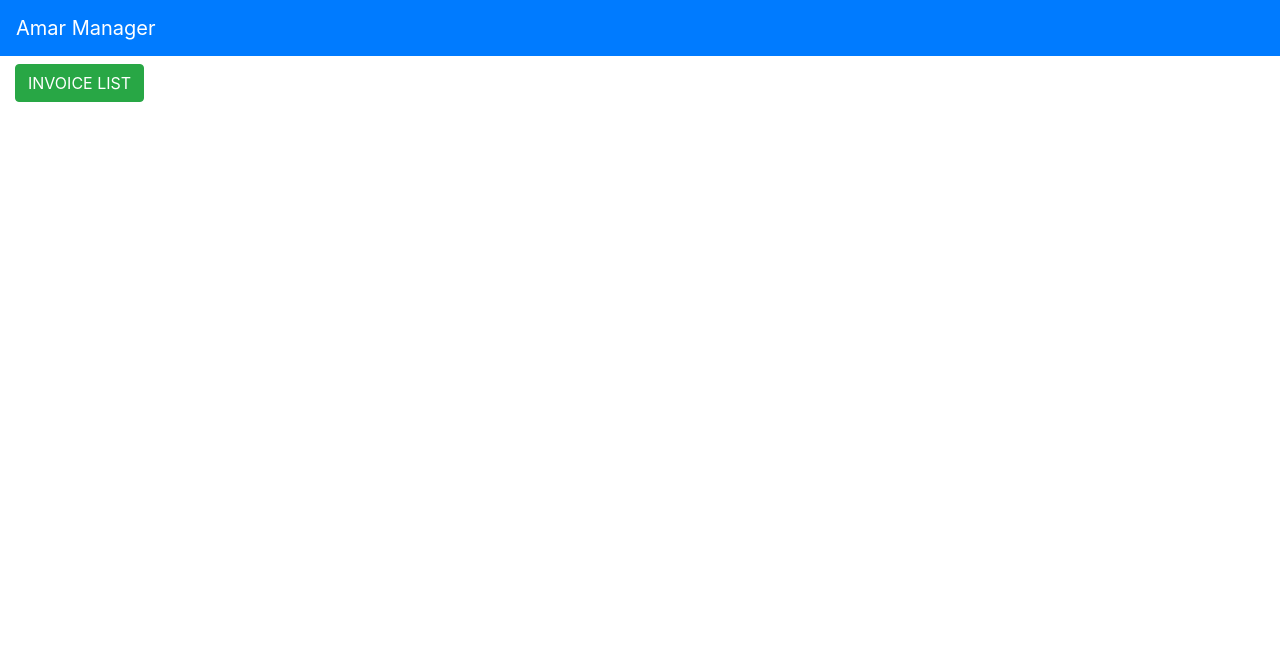
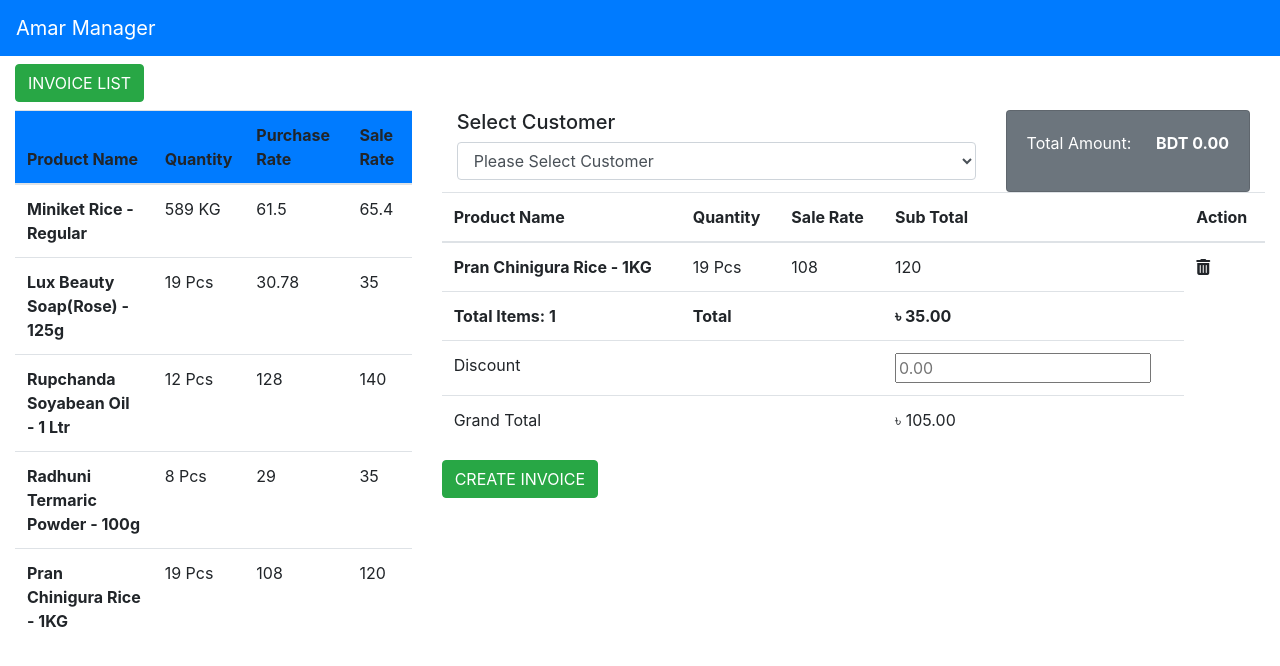
Before and after one commit to supermanshuvo/amar-manager, a React (Create React App) app: page / in a window 1280 px wide. Shown: the top 666 px of the page. Built offline with nearby package versions, Linux system fonts and the light colour scheme.

Commit message:
Create Product sales page

```diff
--- a/public/index.html
+++ b/public/index.html
@@ -15,6 +15,7 @@
       user's mobile device or desktop. See https://developers.google.com/web/fundamentals/web-app-manifest/
     -->
     <link rel="manifest" href="%PUBLIC_URL%/manifest.json" />
+    <script src="https://kit.fontawesome.com/a076d05399.js" crossorigin="anonymous"></script>
     <!--
       Notice the use of %PUBLIC_URL% in the tags above.
       It will be replaced with the URL of the `public` folder during the build.
--- a/src/components/Body.jsx
+++ b/src/components/Body.jsx
@@ -1,7 +1,10 @@
+import Products from "./Products"
+
 const Body = () => {
     return(
         <div className="container-fluid mt-2">
             <a className="btn btn-success" href="#">INVOICE LIST</a>
+            <Products />
         </div>
     );
 }
--- a/src/components/Products.jsx
+++ b/src/components/Products.jsx
@@ -1,68 +1,106 @@
 const Products = () => {
     return (
-        <div className="row">
+        <div className="row mt-2">
           <div className="col-md-4">
             <table class="table">
-              <thead class="thead-dark">
+              <thead class="bg-primary">
                 <tr>
-                  <th scope="col">#</th>
-                  <th scope="col">First</th>
-                  <th scope="col">Last</th>
-                  <th scope="col">Handle</th>
+                  <th scope="col">Product Name</th>
+                  <th scope="col">Quantity</th>
+                  <th scope="col">Purchase Rate</th>
+                  <th scope="col">Sale Rate</th>
                 </tr>
               </thead>
               <tbody>
                 <tr>
-                  <th scope="row">1</th>
-                  <td>Mark</td>
-                  <td>Otto</td>
-                  <td>@mdo</td>
+                  <th scope="row">Miniket Rice - Regular</th>
+                  <td>589 KG</td>
+                  <td>61.5</td>
+                  <td>65.4</td>
                 </tr>
                 <tr>
-                  <th scope="row">2</th>
-                  <td>Jacob</td>
-                  <td>Thornton</td>
-                  <td>@fat</td>
+                  <th scope="row">Lux Beauty Soap(Rose) - 125g</th>
+                  <td>19 Pcs</td>
+                  <td>30.78	</td>
+                  <td>35</td>
                 </tr>
                 <tr>
-                  <th scope="row">3</th>
-                  <td>Larry</td>
-                  <td>the Bird</td>
-                  <td>@twitter</td>
+                  <th scope="row">Rupchanda Soyabean Oil - 1 Ltr</th>
+                  <td>12 Pcs</td>
+                  <td>128</td>
+                  <td>140</td>
+                </tr>
+                <tr>
+                  <th scope="row">Radhuni Termaric Powder - 100g</th>
+                  <td>8 Pcs</td>
+                  <td>29</td>
+                  <td>35</td>
+                </tr>
+                <tr>
+                  <th scope="row">Pran Chinigura Rice - 1KG</th>
+                  <td>19 Pcs</td>
+                  <td>108</td>
+                  <td>120</td>
                 </tr>
               </tbody>
             </table>
-
+          </div>
+          <div className="col-md-8">
+            <div className="col-md-8 float-left">
+              <h5>Select Customer</h5>
+              <select class="form-control" id="exampleFormControlSelect1">
+                <option>Please Select Customer</option>
+                <option> Asif Salman Malik - 01770810050 </option>
+                <option> Mahamudur Rahaman - 01915787135 </option>
+                <option> Dolon Banerjee - 01920696102 </option>
+                <option> Aktaruzzaman Swopwon - 01770810050 </option>
+                <option> Shuvo - 01303316865 </option>
+              </select>
+            </div>
+            <div className="col-md-4 float-right">
+              <div className="card bg-secondary">
+                <div className="card-body text-white">
+                  <p className="float-left">Total Amount:</p>
+                  <p className="float-right font-weight-bold">BDT 0.00</p>
+                </div>
+              </div>
+            </div>
+            <div className="col-*-12 mt-4">
               <table class="table">
-              <thead class="thead-light">
+                <thead>
                   <tr>
-                  <th scope="col">#</th>
-                  <th scope="col">First</th>
-                  <th scope="col">Last</th>
-                  <th scope="col">Handle</th>
+                  <th scope="col">Product Name</th>
+                    <th scope="col">Quantity</th>
+                    <th scope="col">Sale Rate</th>
+                    <th scope="col">Sub Total</th>
+                    <th scope="col">Action</th>
                   </tr>
                 </thead>
                 <tbody>
                   <tr>
-                  <th scope="row">1</th>
-                  <td>Mark</td>
-                  <td>Otto</td>
-                  <td>@mdo</td>
+                    <th scope="row">Pran Chinigura Rice - 1KG</th>
+                      <td>19 Pcs</td>
+                      <td>108</td>
+                      <td>120</td>
+                      <td><i className="fa fa-trash-alt"></i></td>
+                  </tr>
+                  <tr className="font-weight-bold">
+                    <th>Total Items: 1</th>
+                    <td colspan="2">Total</td>
+                    <td>৳ 35.00</td>
                   </tr>
                   <tr>
-                  <th scope="row">2</th>
-                  <td>Jacob</td>
-                  <td>Thornton</td>
-                  <td>@fat</td>
+                    <td colspan="3">Discount</td>
+                    <td><input type="text" name="discount" id="discount" placeholder="0.00"/></td>
                   </tr>
                   <tr>
-                  <th scope="row">3</th>
-                  <td>Larry</td>
-                  <td>the Bird</td>
-                  <td>@twitter</td>
+                    <td colspan="3">Grand Total</td>
+                    <td>৳ 105.00</td>
                   </tr>
                 </tbody>
               </table>
+              <a className="btn btn-success" href="#">CREATE INVOICE</a>
+            </div>
           </div>
         </div>
     );
```
Lines whose indentation alone changed are shown as unchanged.
